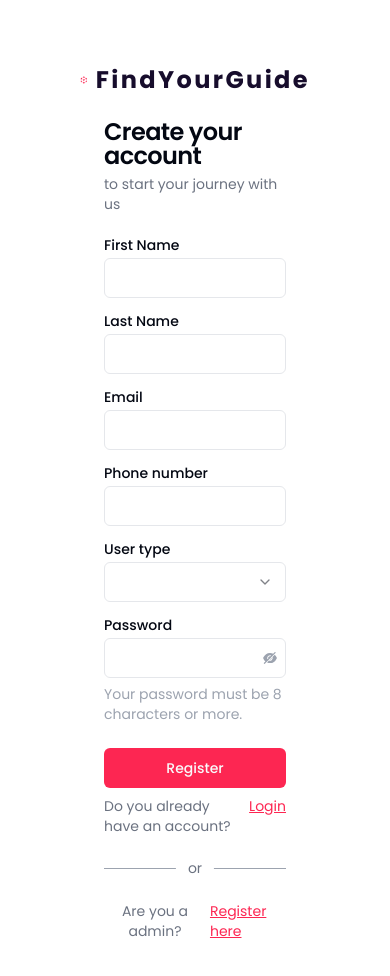
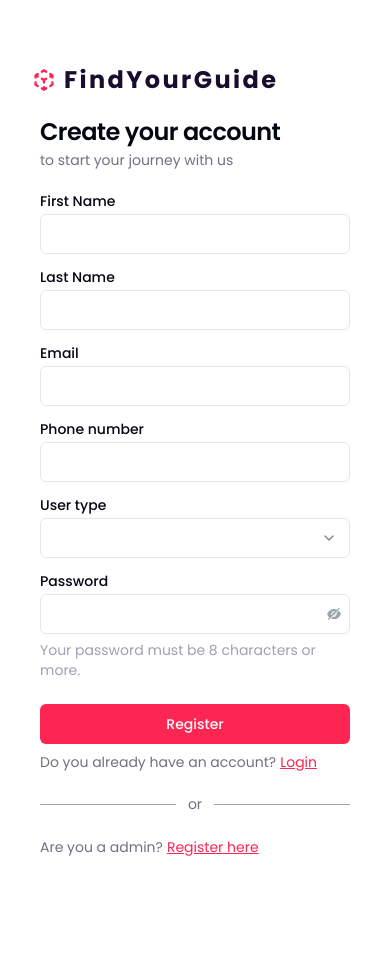
Before and after one commit to yashdargude/Frontend, a React (Vite) app: page /register in a window 390 px wide. Shown: the top 976 px of the page. After the commit the page ends 945 px from the top, so only its background shows below. Built offline with nearby package versions, Linux system fonts and the light colour scheme.

Commit message:
Update/appointment edit component

```diff
--- a/src/components/custom/AppointmentEdit.tsx
+++ b/src/components/custom/AppointmentEdit.tsx
@@ -203,8 +203,8 @@ function AppointmentEdit({
             </div>
           </div>
           {isActionable &&
-            appointment.status == "upcoming" &&
-            appointment.reservationStatus == "free" && (
+            (appointment.status == "upcoming" ||
+              appointment.reservationStatus == "free") && (
               <div className="flex flex-row lg:flex-col items-center justify-between md:justify-normal gap-2">
                 <Dialog open={open} onOpenChange={setOpen}>
                   <DialogTrigger asChild>
--- a/src/pages/Login.tsx
+++ b/src/pages/Login.tsx
@@ -74,8 +74,8 @@ function Login() {
 
   return (
     <section className="flex flex-col lg:flex-row w-full h-screen ">
-      <div className="w-full lg:w-1/2 px-20 py-16 ">
-        <div className="w-full">
+      <div className="w-full lg:w-1/2 px-4 md:px-20 py-16 ">
+        <div className="w-full ml-2">
           <NavLink to="/" className="flex items-center justify-start gap-2">
             <HiCubeTransparent className="text-brightred w-6 h-6" />
             <h1 className="text-2xl text-darkblue font-bold tracking-widest">
--- a/src/pages/Register.tsx
+++ b/src/pages/Register.tsx
@@ -119,8 +119,8 @@ function Register() {
 
   return (
     <section className="flex flex-col lg:flex-row w-full ">
-      <div className="w-full lg:w-1/2 px-20 py-16 ">
-        <div className="w-full">
+      <div className="w-full lg:w-1/2 px-4 md:px-20 py-16 ">
+        <div className="w-full ml-4">
           <NavLink to="/" className="flex items-center justify-start gap-2">
             <HiCubeTransparent className="text-brightred w-6 h-6" />
             <h1 className="text-2xl text-darkblue font-bold tracking-widest">
```
